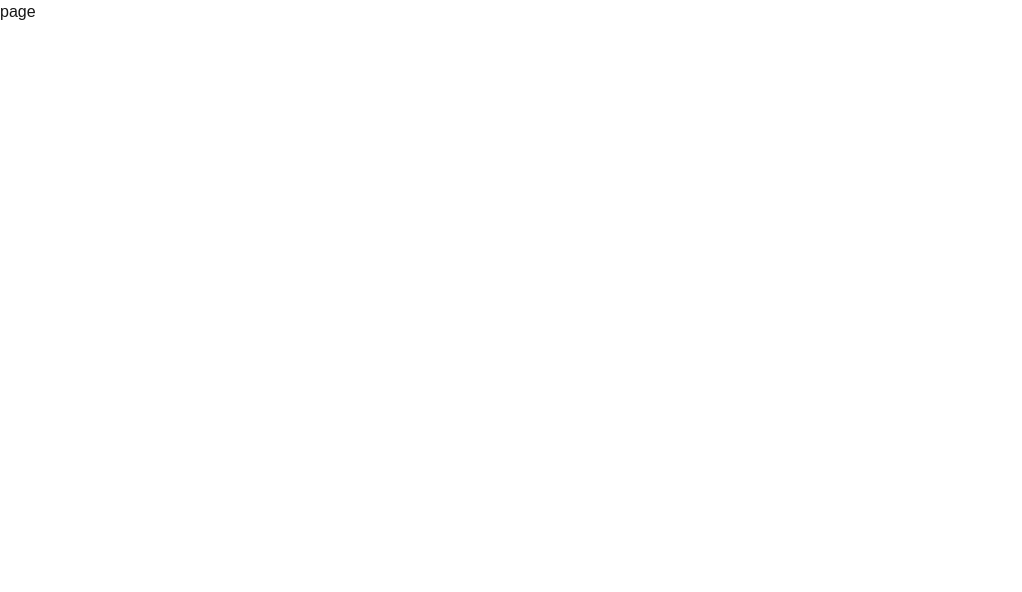
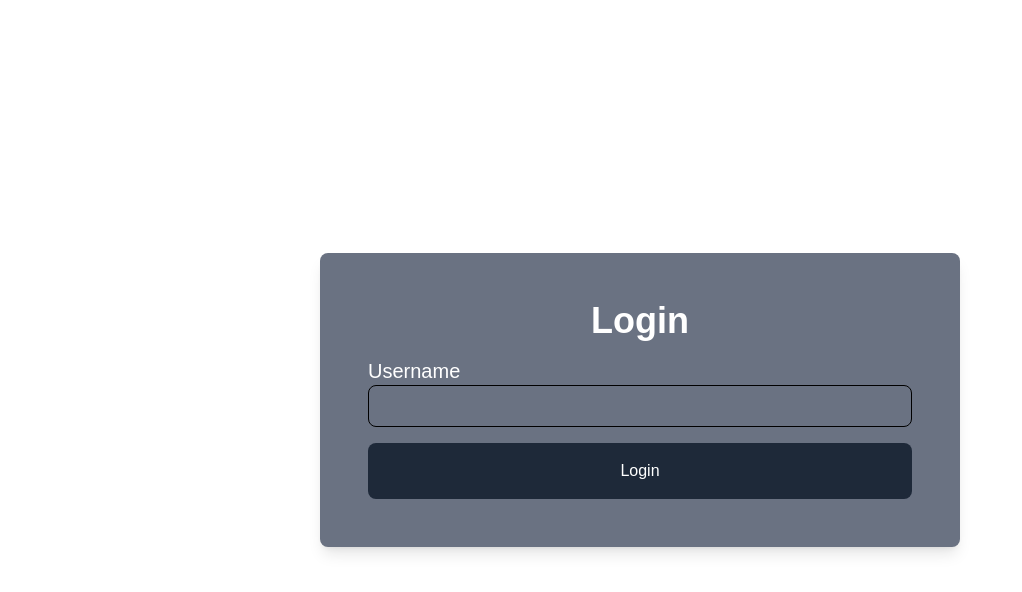
Before and after one commit to sethnkwo8/Next.js-Mini-Projects, a Next.js app in the folder blog-feed-platform/: page /login in a window 1280 px wide. Shown: the top 592 px of the page, without its empty margins (0-1022 px from the left). Built offline with nearby package versions, Linux system fonts and the light colour scheme.

Commit message:
Completed middleware logic and auth logic

```diff
--- a/blog-feed-platform/src/app/actions.ts
+++ b/blog-feed-platform/src/app/actions.ts
@@ -1,6 +1,8 @@
 'use server'
 
 import { revalidatePath } from "next/cache";
+import { cookies } from "next/headers";
+import { redirect } from "next/navigation";
 
 export async function CreatePost(formData: FormData) {
     const title = formData.get('title')
@@ -24,3 +26,9 @@ export async function CreatePost(formData: FormData) {
 
     revalidatePath('/');
 }
+
+export async function logout() {
+    const cookieStore = await cookies();
+    cookieStore.delete('authToken');
+    redirect('/login')
+}
--- /dev/null
+++ b/blog-feed-platform/src/app/login/actions.ts
@@ -0,0 +1,16 @@
+'use server'
+
+import { cookies } from "next/headers";
+import { redirect } from "next/navigation";
+
+export async function login(formData: FormData) {
+    const username = formData.get('username');
+
+    const cookieStore = await cookies();
+    cookieStore.set('authToken', 'user123', {
+        httpOnly: true,
+        path: '/'
+    })
+
+    redirect('/');
+}
--- /dev/null
+++ b/blog-feed-platform/src/app/login/layout.tsx
@@ -0,0 +1,18 @@
+import { Metadata } from "next"
+
+export const metadata: Metadata = {
+    title: 'Login',
+    description: 'Login Form'
+}
+
+export default function LoginLayout({
+    children
+}: {
+    children: React.ReactNode
+}) {
+    return (
+        <div>
+            {children}
+        </div>
+    )
+}
--- a/blog-feed-platform/src/app/login/page.tsx
+++ b/blog-feed-platform/src/app/login/page.tsx
@@ -1,5 +1,16 @@
-export default function page() {
+import { login } from "./actions";
+
+export default function LoginPage() {
     return (
-        <div>page</div>
+        <div className="min-h-screen flex flex-row justify-center items-center text-white">
+            <form action={login} className="rounded-lg shadow-lg m-4 p-8 md:p-12 w-full md:w-1/2 flex flex-col space-y-4 bg-gray-500">
+                <h1 className="font-bold text-center text-4xl">Login</h1>
+                <div>
+                    <label className="text-xl" htmlFor="username">Username</label>
+                    <input className="w-full border-black border outline-0 rounded-lg p-2" id="username" name="username" type="text" />
+                </div>
+                <button type="submit" className="py-4 px-8 rounded-lg bg-gray-800 hover:bg-gray-700 transition-all ease-in-out duration-300">Login</button>
+            </form>
+        </div >
     )
 }
--- a/blog-feed-platform/src/app/page.tsx
+++ b/blog-feed-platform/src/app/page.tsx
@@ -2,11 +2,18 @@ import { FeaturedPostList } from "@/components/FeaturedPostsList";
 import { PostList } from "@/components/PostList";
 import HomeClient from "@/components/HomeClient";
 import { fetchPosts } from "@/lib/posts";
+import { logout } from "./actions";
 
 export default async function HomePage() {
   const posts = await fetchPosts(15);
 
   return (
+    <div>
+      <div>
+        <form action={logout} className="w-full flex flex-row justify-end p-4">
+          <button className="rounded-lg shadow-lg py-2 px-4 text-white bg-gray-600 hover:bg-gray-800" type="submit">Logout</button>
+        </form>
+      </div>
       <HomeClient>
         <div className="w-full md:w-3/4 flex flex-col space-y-2 md:p-4 lg:p-6">
           <h2 className="text-2xl font-bold">All Posts</h2>
@@ -17,5 +24,6 @@ export default async function HomePage() {
           <FeaturedPostList results={posts} />
         </div>
       </HomeClient>
+    </div>
   )
 }
--- a/blog-feed-platform/src/middleware.ts
+++ b/blog-feed-platform/src/middleware.ts
@@ -1,5 +1,22 @@
 import { NextRequest, NextResponse } from "next/server";
 
 export function middleware(request: NextRequest) {
+    const token = request.cookies.get('authToken')?.value;
+    const path = request.nextUrl.pathname;
+
+    if (!token && path !== '/login') {
+        return NextResponse.redirect(new URL('/login', request.url))
+    }
+
+    if (token && path === '/login') {
+        return NextResponse.redirect(new URL('/', request.url))
+    }
+
     return NextResponse.next()
 }
+
+export const config = {
+    matcher: [
+        '/((?!api|_next/static|_next/image|favicon.ico).*)',
+    ]
+}
```
Lines whose indentation alone changed are shown as unchanged.
